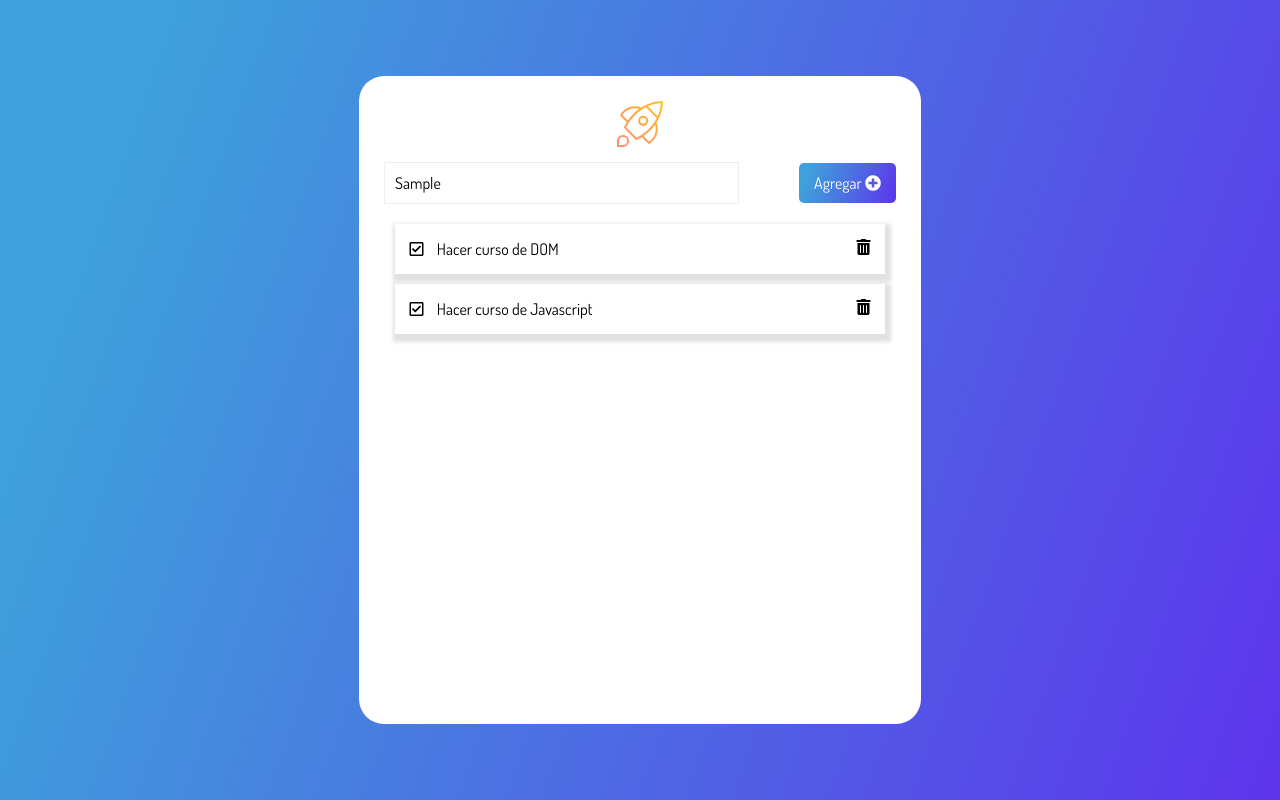
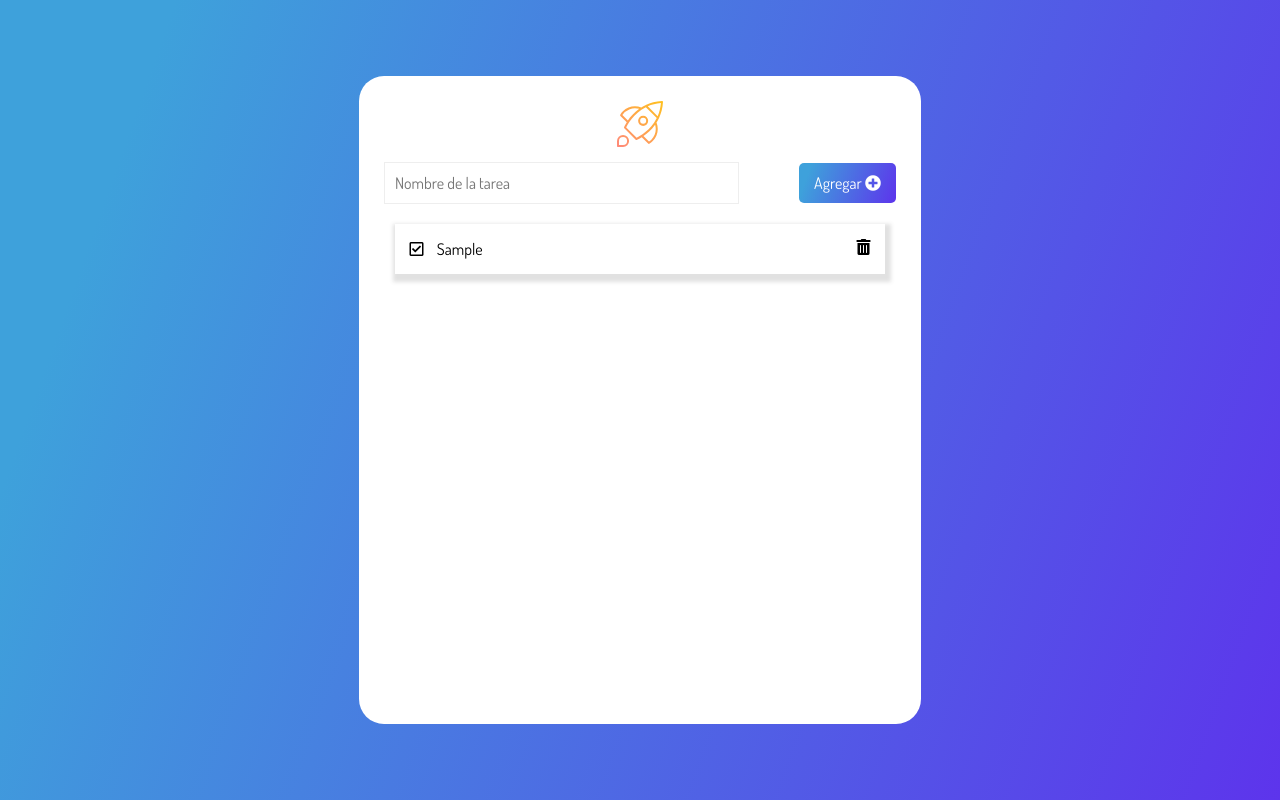
Before and after one commit to sanchecini/DOM, a plain HTML site: page index.html in a window 1280 px wide. Both pictures are taken after typing "Sample" into the empty fields and a click on the button "Agregar". Drawn offline with Linux system fonts and the light colour scheme.

Commit message:
clase03 completada

```diff
--- a/index.html
+++ b/index.html
@@ -36,21 +36,8 @@
             </button>
           </form>
         </div>
-        <ul class="cardsList">
-          <li class="card">
-            <div>
-              <i class="far fa-check-square icon"></i>
-              <span class="task">Hacer curso de DOM</span>
-            </div>
-            <i class="fas fa-trash-alt trashIcon icon"></i>
-          </li>
-          <li class="card">
-            <div>
-              <i class="far fa-check-square icon"></i>
-              <span class="task">Hacer curso de Javascript</span>
-            </div>
-            <i class="fas fa-trash-alt trashIcon icon"></i>
-          </li>
+        <ul class="cardsList" data-list>
+
         </ul>
       </div>
     </main>
--- a/script.js
+++ b/script.js
@@ -3,7 +3,24 @@ const btn = document.querySelector("[data-form-btn]");
 const createTask = (evento) =>  {
     evento.preventDefault();
     const input = document.querySelector("[data-form-input]");
-    console.log(input.value);
+
+    const value = input.value;
+    const list = document.querySelector("[data-list]")
+    const task = document.createElement("li");
+    task.classList.add("card");
+    input.value = "";
+
+    const content = `
+    <div>
+        <i class="far fa-check-square icon"></i>
+        <span class="task">${value}</span>
+    </div>
+         <i class="fas fa-trash-alt trashIcon icon"></i>`;
+    task.innerHTML = content;
+
+    list.appendChild(task);
+
+    console.log(content);
 }
 
-addEventListener("click", createTask);
+btn.addEventListener("click", createTask);
```
